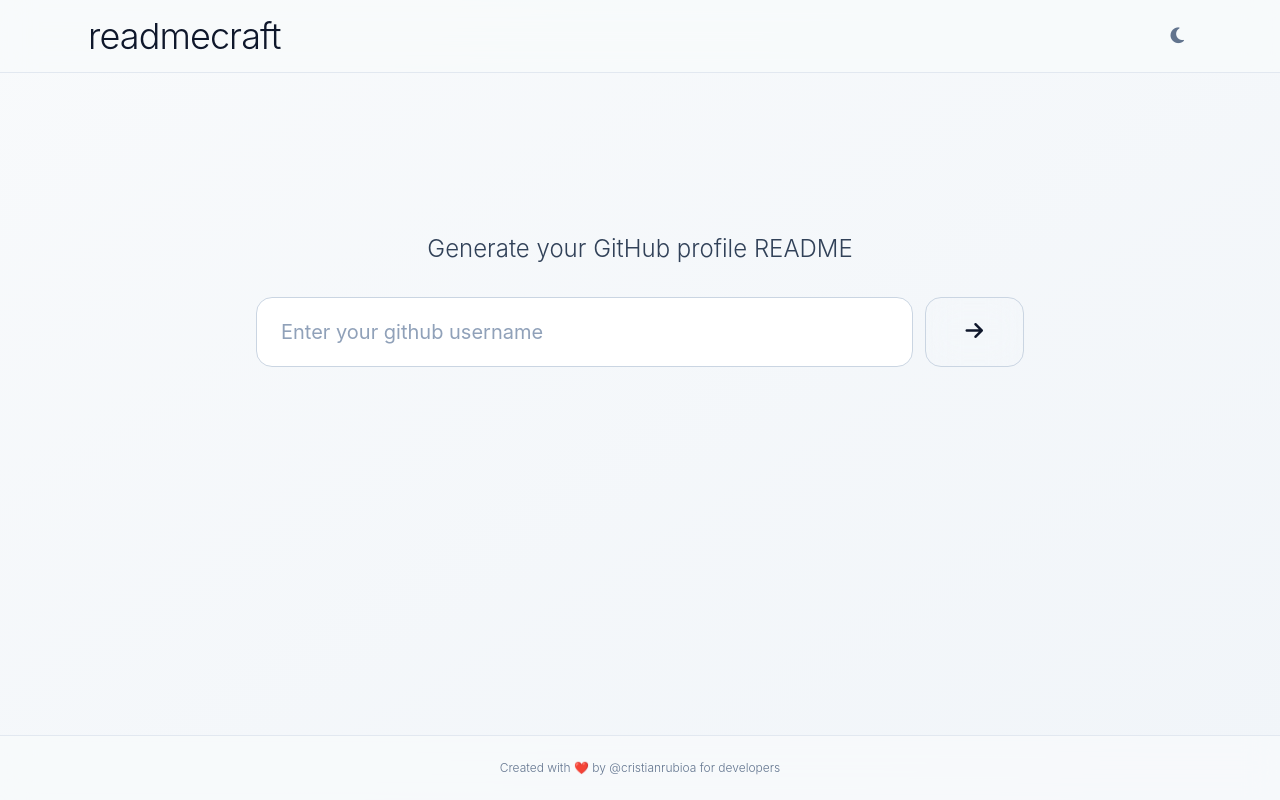
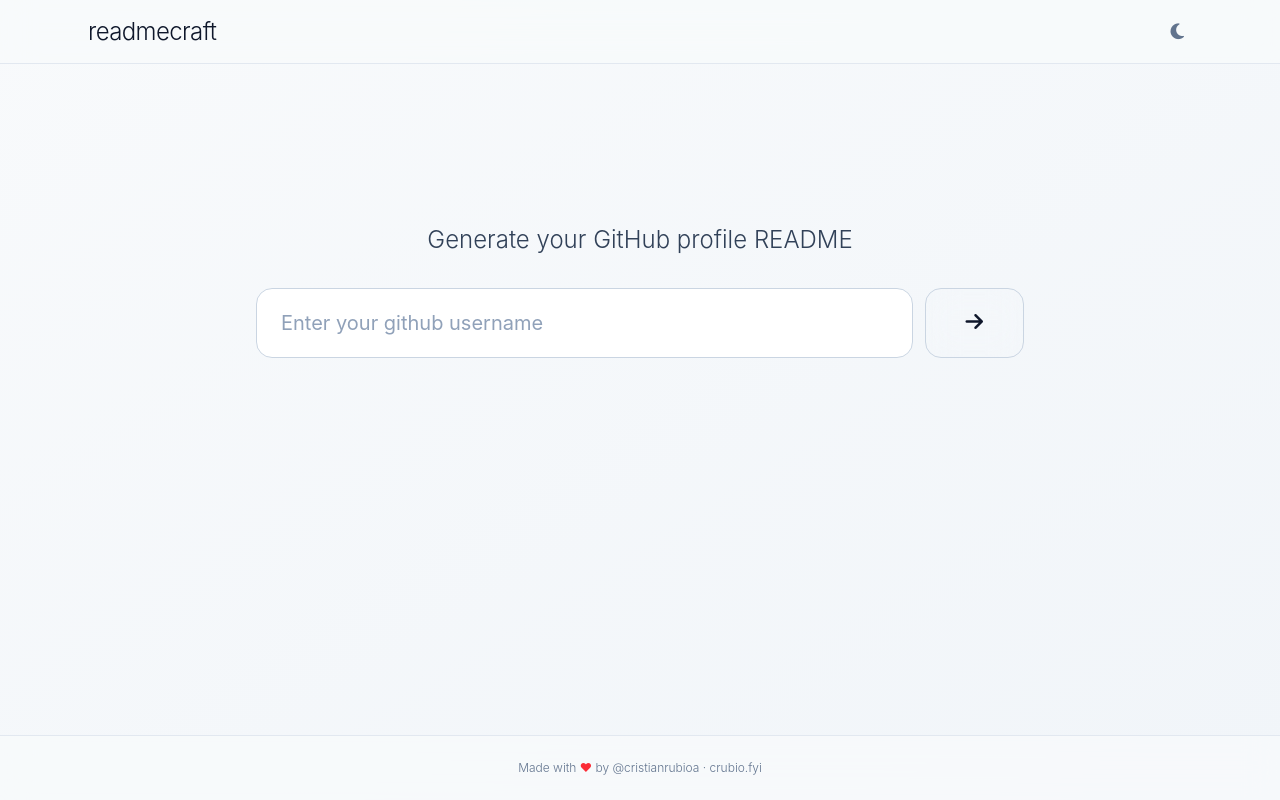
Before and after one commit to cristianrubioa/readmecraft, a React (Vite) app: page / in a window 1280 px wide. Built offline with nearby package versions, Linux system fonts and the light colour scheme.

Commit message:
:link: [front] Standardize footer and header height to match sibling projects

```diff
--- a/src/App.tsx
+++ b/src/App.tsx
@@ -133,10 +133,13 @@ function App() {
   return (
     <div className="min-h-screen bg-gradient-to-br from-slate-50 to-slate-100 dark:from-slate-950 dark:to-slate-900 text-slate-900 dark:text-slate-100 transition-colors flex flex-col">
       {/* Header */}
-      <header className="backdrop-blur-lg bg-slate-50/80 dark:bg-slate-900/80 border-b border-slate-200 dark:border-slate-800 sticky top-0 z-50">
-        <div className="max-w-6xl mx-auto px-6 py-4">
-          <div className="flex items-center justify-between">
-            <h1 className="text-4xl font-light tracking-tight">readmecraft</h1>
+      <header
+        className="backdrop-blur-lg bg-slate-50/80 dark:bg-slate-900/80 border-b border-slate-200 dark:border-slate-800 sticky top-0 z-50"
+        style={{ height: 'var(--header-h, 4rem)' }}
+      >
+        <div className="max-w-6xl mx-auto px-6 h-full">
+          <div className="flex items-center justify-between h-full">
+            <h1 className="text-2xl font-light tracking-tight">readmecraft</h1>
             <div className="flex items-center gap-2">
               <button
                 type="button"
@@ -544,7 +547,7 @@ function App() {
       <footer className="backdrop-blur-lg bg-slate-50/80 dark:bg-slate-900/80 border-t border-slate-200 dark:border-slate-800">
         <div className="max-w-6xl mx-auto px-6 py-6 text-center text-xs text-slate-500 dark:text-slate-400 font-light">
           <p>
-            Created with <span className="text-red-500">❤️</span> by{' '}
+            Made with <span className="text-red-500">♥</span> by{' '}
             <a
               href="https://github.com/cristianrubioa"
               target="_blank"
@@ -553,7 +556,13 @@ function App() {
             >
               @cristianrubioa
             </a>{' '}
-            for developers
+            ·{' '}
+            <a
+              href="https://crubio.fyi"
+              className="hover:text-slate-700 dark:hover:text-slate-200 transition-colors"
+            >
+              crubio.fyi
+            </a>
           </p>
         </div>
       </footer>
```
